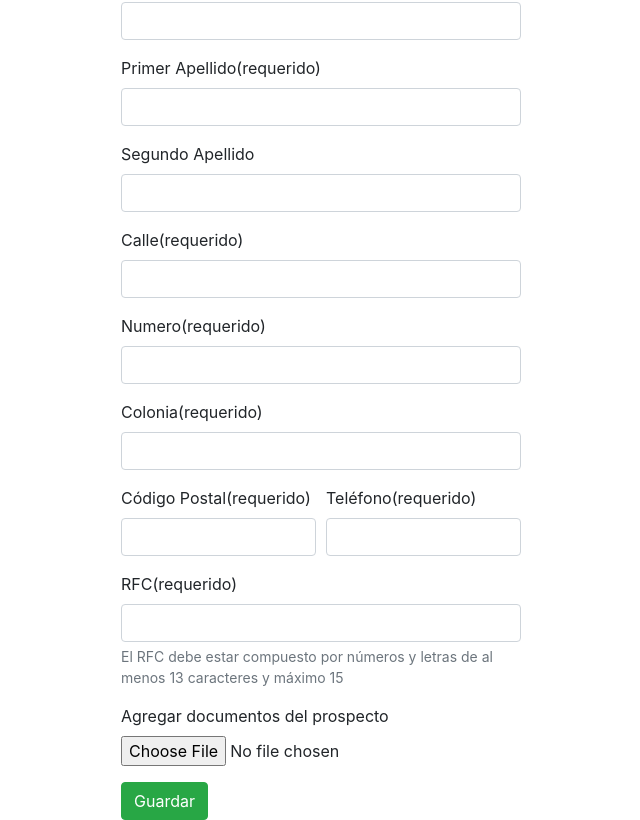
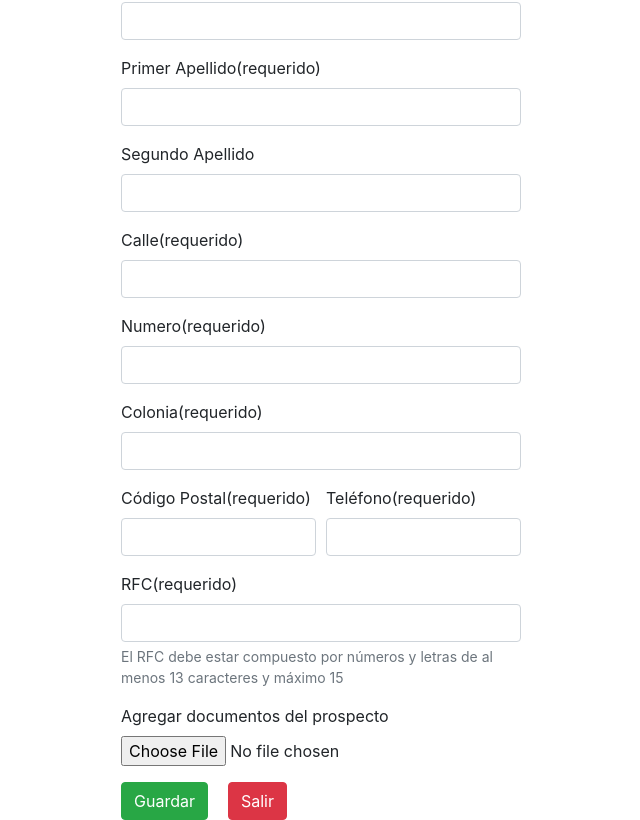
Before and after one commit to alain8915/ProyectoConCredito, an Angular app in the folder front-end/: page /add in a window 1280 px wide. Shown: the part 139-959 px from the top of the page, without its empty margins (319-959 px from the left). Built offline with nearby package versions, Linux system fonts and the light colour scheme.

Commit message:
Se integra boton de Salir en pantalla de Agregar Prospecto

```diff
--- a/front-end/src/app/components/add-prospecto/add-prospecto.component.html
+++ b/front-end/src/app/components/add-prospecto/add-prospecto.component.html
@@ -63,6 +63,7 @@
         </div>
 
         <button type="submit" (click)="guardarProspecto()" class="btn btn-success">Guardar</button>
+        <button style="margin-left: 20px;" type="button" (click)="validarSalida()" class="btn btn-danger">Salir</button>
     </form>
 
 </div>
--- a/front-end/src/app/components/add-prospecto/add-prospecto.component.ts
+++ b/front-end/src/app/components/add-prospecto/add-prospecto.component.ts
@@ -79,4 +79,20 @@ export class AddProspectoComponent implements OnInit {
     };
   }
 
+  validarSalida(): void {
+    Swal.fire({
+      title: 'Esta seguro que desea salir?',
+      text: 'Si sale perderá toda la captura',
+      icon: 'warning',
+      showCancelButton: true,
+      confirmButtonColor: '#3085d6',
+      cancelButtonColor: '#d33',
+    }).then((result) => {
+      if (result.isConfirmed) {
+        this.router.navigate(['/prospectos']);
+
+      }
+    });
+  }
+
 }
```
